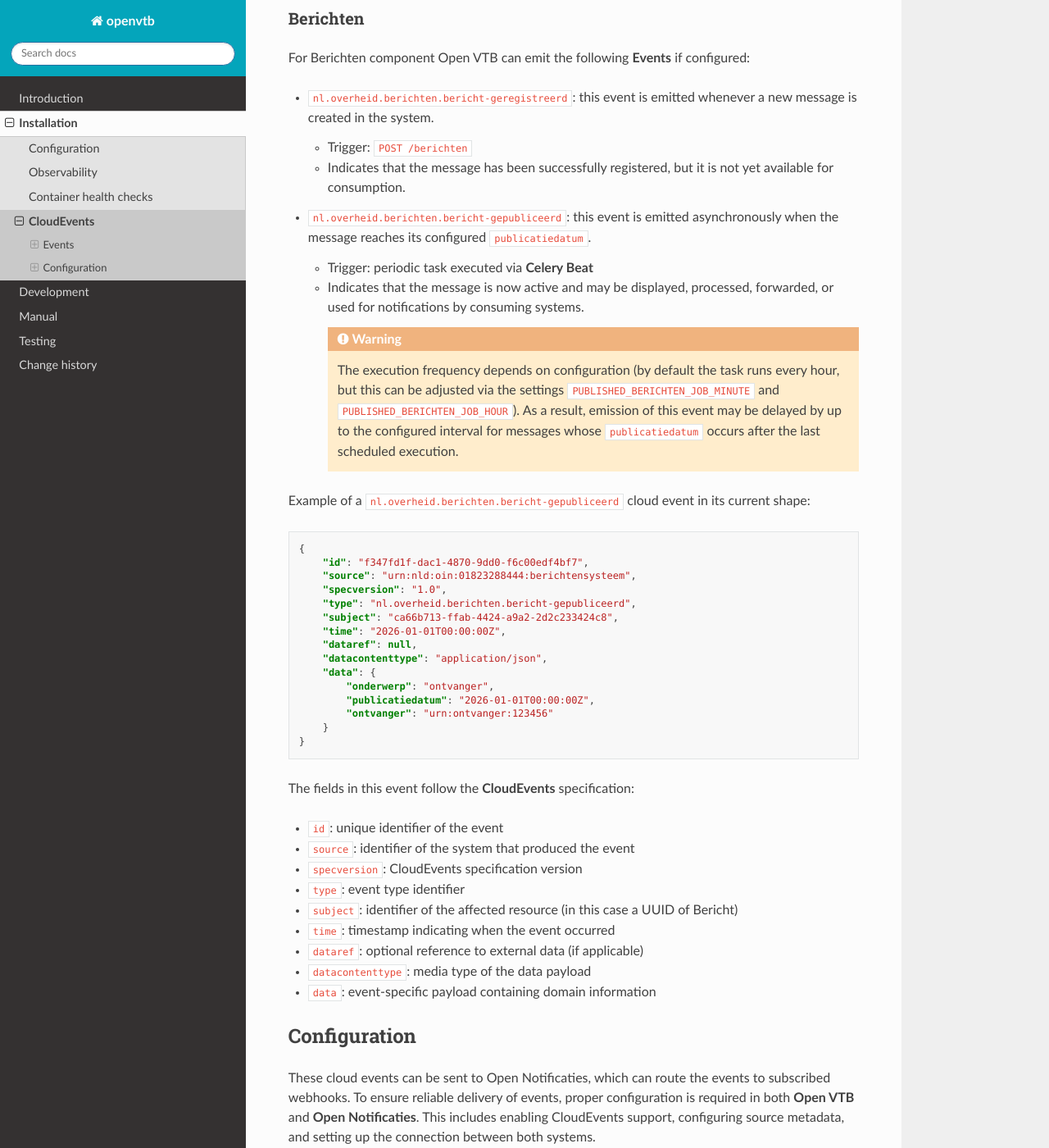
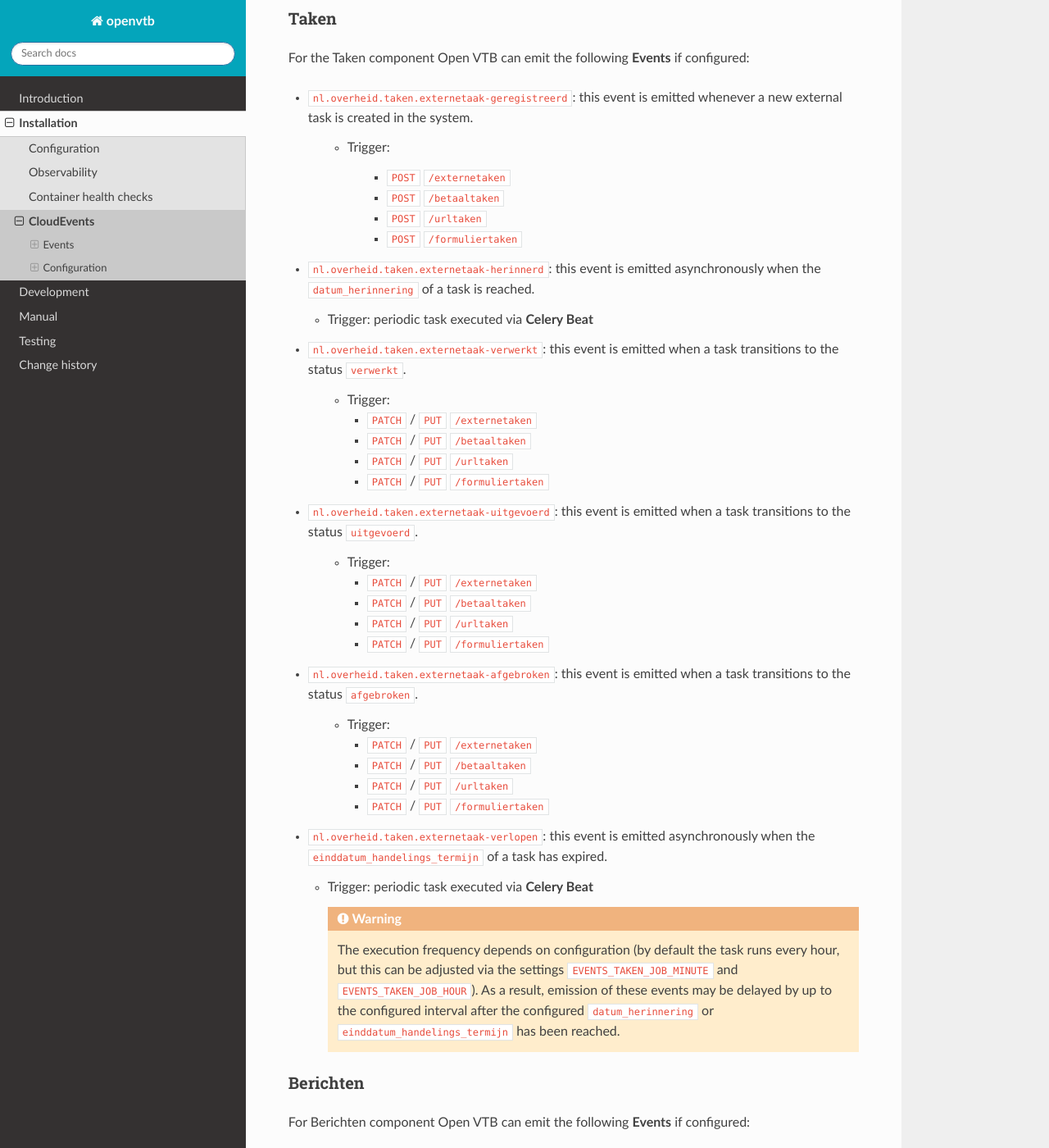
Before and after one commit to maykinmedia/open-vtb, a Sphinx documentation site: the page built from docs/installation/cloud_events.rst, in a window 1280 px wide and 1400 px high, scrolled down 303 px. Shown: the whole window at 82% size. Built offline with Sphinx 7.4.7 and the Read the Docs theme 3.1.0, drawn with Linux system fonts in a browser that asks for light colours; some of the changed text lies outside the part shown.

Commit message:
:memo: [#30] Improve names to be more generic and new documentation

```diff
--- a/docs/installation/cloud_events.rst
+++ b/docs/installation/cloud_events.rst
@@ -11,6 +11,67 @@ See the `CloudEvents  <https://cloudevents.io/>`_ documentation for more informa
 ------
 Events
 ------
+
+Taken
+-----
+
+For the Taken component Open VTB can emit the following **Events** if configured:
+
+* ``nl.overheid.taken.externetaak-geregistreerd``: this event is emitted whenever a new external task is created in the system.
+
+    * Trigger:
+
+        * ``POST`` ``/externetaken``
+        * ``POST`` ``/betaaltaken``
+        * ``POST`` ``/urltaken``
+        * ``POST`` ``/formuliertaken``
+
+* ``nl.overheid.taken.externetaak-herinnerd``: this event is emitted asynchronously when the ``datum_herinnering`` of a task is reached.
+
+  * Trigger: periodic task executed via **Celery Beat**
+
+* ``nl.overheid.taken.externetaak-verwerkt``: this event is emitted when a task transitions to the status ``verwerkt``.
+
+      * Trigger:
+
+        * ``PATCH`` / ``PUT`` ``/externetaken``
+        * ``PATCH`` / ``PUT`` ``/betaaltaken``
+        * ``PATCH`` / ``PUT`` ``/urltaken``
+        * ``PATCH`` / ``PUT`` ``/formuliertaken``
+
+
+* ``nl.overheid.taken.externetaak-uitgevoerd``: this event is emitted when a task transitions to the status ``uitgevoerd``.
+
+      * Trigger:
+
+        * ``PATCH`` / ``PUT`` ``/externetaken``
+        * ``PATCH`` / ``PUT`` ``/betaaltaken``
+        * ``PATCH`` / ``PUT`` ``/urltaken``
+        * ``PATCH`` / ``PUT`` ``/formuliertaken``
+
+
+* ``nl.overheid.taken.externetaak-afgebroken``: this event is emitted when a task transitions to the status ``afgebroken``.
+
+      * Trigger:
+
+        * ``PATCH`` / ``PUT`` ``/externetaken``
+        * ``PATCH`` / ``PUT`` ``/betaaltaken``
+        * ``PATCH`` / ``PUT`` ``/urltaken``
+        * ``PATCH`` / ``PUT`` ``/formuliertaken``
+
+
+* ``nl.overheid.taken.externetaak-verlopen``: this event is emitted asynchronously when the ``einddatum_handelings_termijn`` of a task has expired.
+
+  * Trigger: periodic task executed via **Celery Beat**
+
+    .. warning::
+
+        The execution frequency depends on configuration
+        (by default the task runs every hour, but this can be adjusted via the settings
+        ``EVENTS_TAKEN_JOB_MINUTE`` and ``EVENTS_TAKEN_JOB_HOUR``).
+        As a result, emission of these events may be delayed by up to the configured interval
+        after the configured ``datum_herinnering`` or ``einddatum_handelings_termijn`` has been reached.
+
 
 Berichten
 ---------
@@ -31,7 +92,7 @@ For Berichten component Open VTB can emit the following **Events** if configured
 
         The execution frequency depends on configuration
         (by default the task runs every hour, but this can be adjusted via the settings
-        ``PUBLISHED_BERICHTEN_JOB_MINUTE`` and ``PUBLISHED_BERICHTEN_JOB_HOUR``).
+        ``EVENTS_BERICHTEN_JOB_MINUTE`` and ``EVENTS_BERICHTEN_JOB_HOUR``).
         As a result, emission of this event may be delayed by up to the configured interval
         for messages whose ``publicatiedatum`` occurs after the last scheduled execution.
 
--- a/docs/installation/config/env_configuration.rst
+++ b/docs/installation/config/env_configuration.rst
@@ -113,8 +113,10 @@ Optional
 * ``GEOS_LIBRARY_PATH``: Full path to the GEOS library used by GeoDjango. In most circumstances, this can be left empty. Defaults to: ``None``.
 * ``GDAL_LIBRARY_PATH``: Full path to the GDAL library used by GeoDjango. In most circumstances, this can be left empty. Defaults to: ``None``.
 * ``NOTIFICATIONS_SOURCE``: The identifier of this application to use as the source in notifications and cloudevents. Defaults to: ``(empty string)``.
-* ``PUBLISHED_BERICHTEN_JOB_MINUTE``: Minute of execution (0 - 59). The job is triggered at this minute within each scheduled hour interval, as defined by the hour interval configuration. The schedule is evaluated in UTC timezone. Defaults to: ``0``.
-* ``PUBLISHED_BERICHTEN_JOB_HOUR``: Hour interval (1 - 23). Determines the frequency of execution in hours. The job runs repeatedly based on this interval rather than at a single fixed hour. Default is every hour. The schedule is evaluated in UTC timezone. Defaults to: ``1``.
+* ``EVENTS_BERICHTEN_JOB_MINUTE``: Minute of execution (0 - 59). The job is triggered at this minute within each scheduled hour interval, as defined by the hour interval configuration. The schedule is evaluated in UTC timezone. Defaults to: ``0``.
+* ``EVENTS_BERICHTEN_JOB_HOUR``: Hour interval (1 - 23). Determines the frequency of execution in hours. The job runs repeatedly based on this interval rather than at a single fixed hour. Default is every hour. The schedule is evaluated in UTC timezone. Defaults to: ``1``.
+* ``EVENTS_TAKEN_JOB_MINUTE``: Minute of execution (0 - 59). The job is triggered at this minute within each scheduled hour interval, as defined by the hour interval configuration. The schedule is evaluated in UTC timezone. Defaults to: ``0``.
+* ``EVENTS_TAKEN_JOB_HOUR``: Hour interval (1 - 23). Determines the frequency of execution in hours. The job runs repeatedly based on this interval rather than at a single fixed hour. Default is every hour. The schedule is evaluated in UTC timezone. Defaults to: ``1``.
 * ``ENABLE_CLOUD_EVENTS``: Indicates whether or not cloud events should be sent to the configured endpoint for specific operations via the API. Defaults to: ``True``.
 * ``TAKEN_DEFAULT_REMINDER_IN_DAYS``: The default number of days before the `einddatumHandelingsTermijn` to send a reminder for a task. If ``0``, no reminders will be sent by default unless explicitly configured for a task. Defaults to: ``7``.
 
```
Also changed, not shown: 10 other files.
